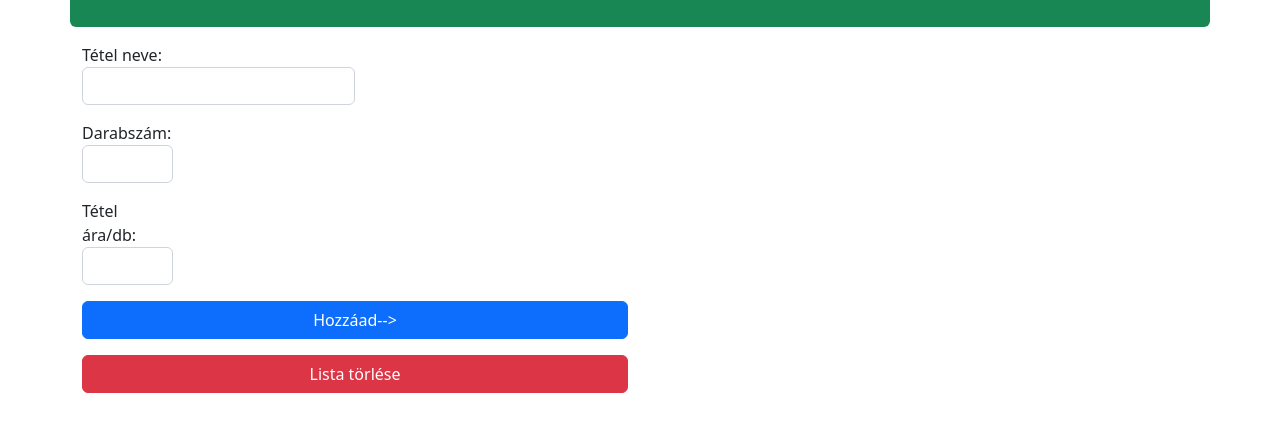
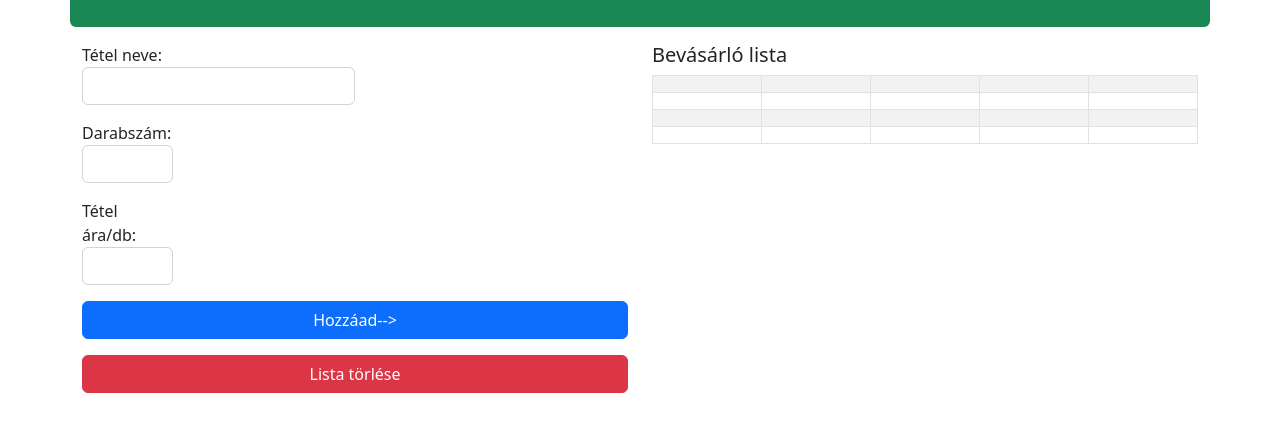
Before and after one commit to Jozsef967/Hazi_2_bevasarlolista, a plain HTML site: page index.html in a window 1280 px wide. Shown: the part 93-524 px from the top of the page. Drawn offline with nearby package versions, Linux system fonts and the light colour scheme.

Commit message:
Táblázat váz jobbra kész

```diff
--- a/index.html
+++ b/index.html
@@ -42,6 +42,46 @@
                     </div>
                 </div>
 
+                <div class="col-12 col-md-6">
+                    <div class="table-responsive">
+                        <div class="my-3">
+                            <h5>Bevásárló lista</h5>
+                            <table class="table table-hover table-striped table-bordered">
+                                <tr>
+                                    <th></th>
+                                    <th></th>
+                                    <th></th>
+                                    <th></th>
+                                    <th></th>
+                                </tr>
+                                <tr>
+                                    <td></td>
+                                    <td></td>
+                                    <td></td>
+                                    <td></td>
+                                    <td></td>
+                                </tr>
+                                <tr>
+                                    <td></td>
+                                    <td></td>
+                                    <td></td>
+                                    <td></td>
+                                    <td></td>
+                                </tr>
+                                <tr>
+                                    <td></td>
+                                    <td></td>
+                                    <td></td>
+                                    <td></td>
+                                    <td></td>
+                                </tr>
+
+                            </table>
+
+                        </div>
+                    </div>
+                </div>
+
             </div>
 
         </div>
```
